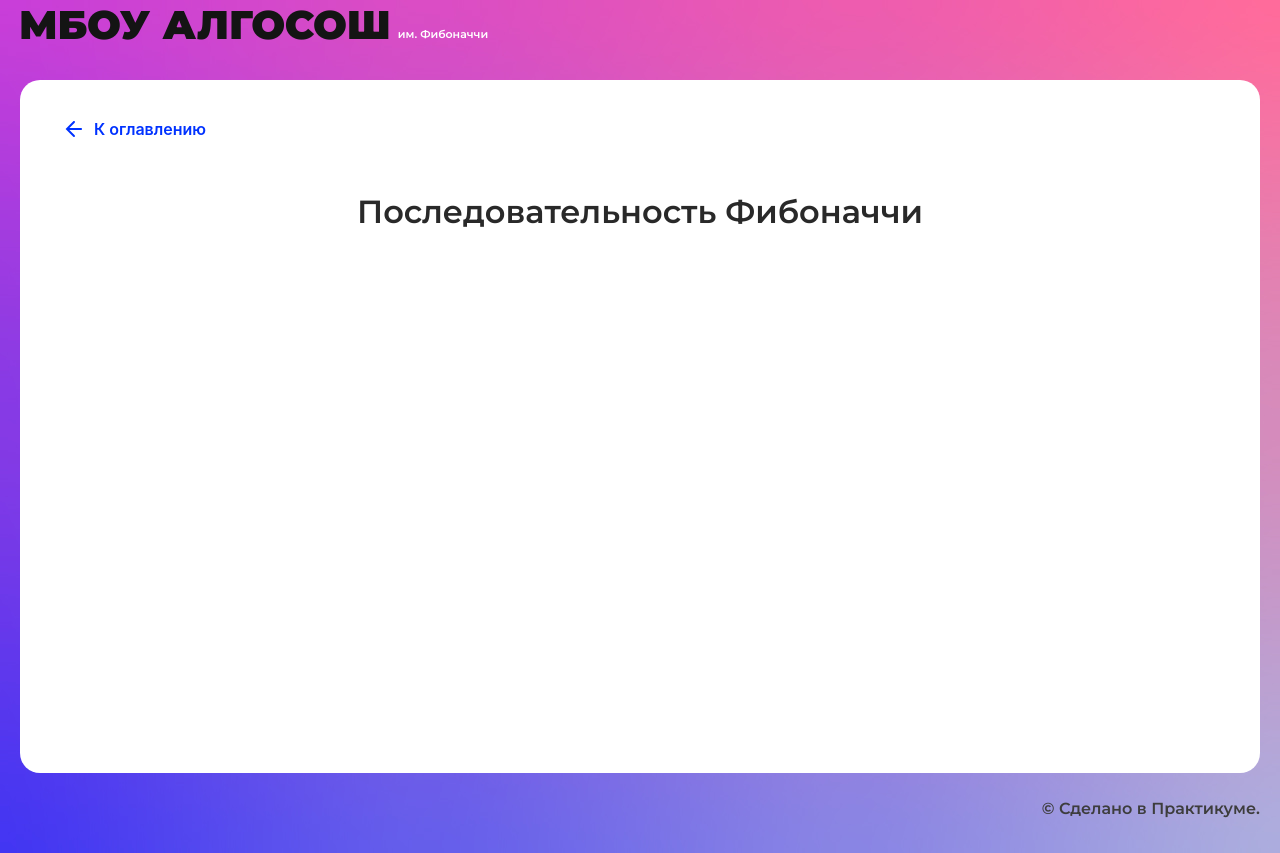
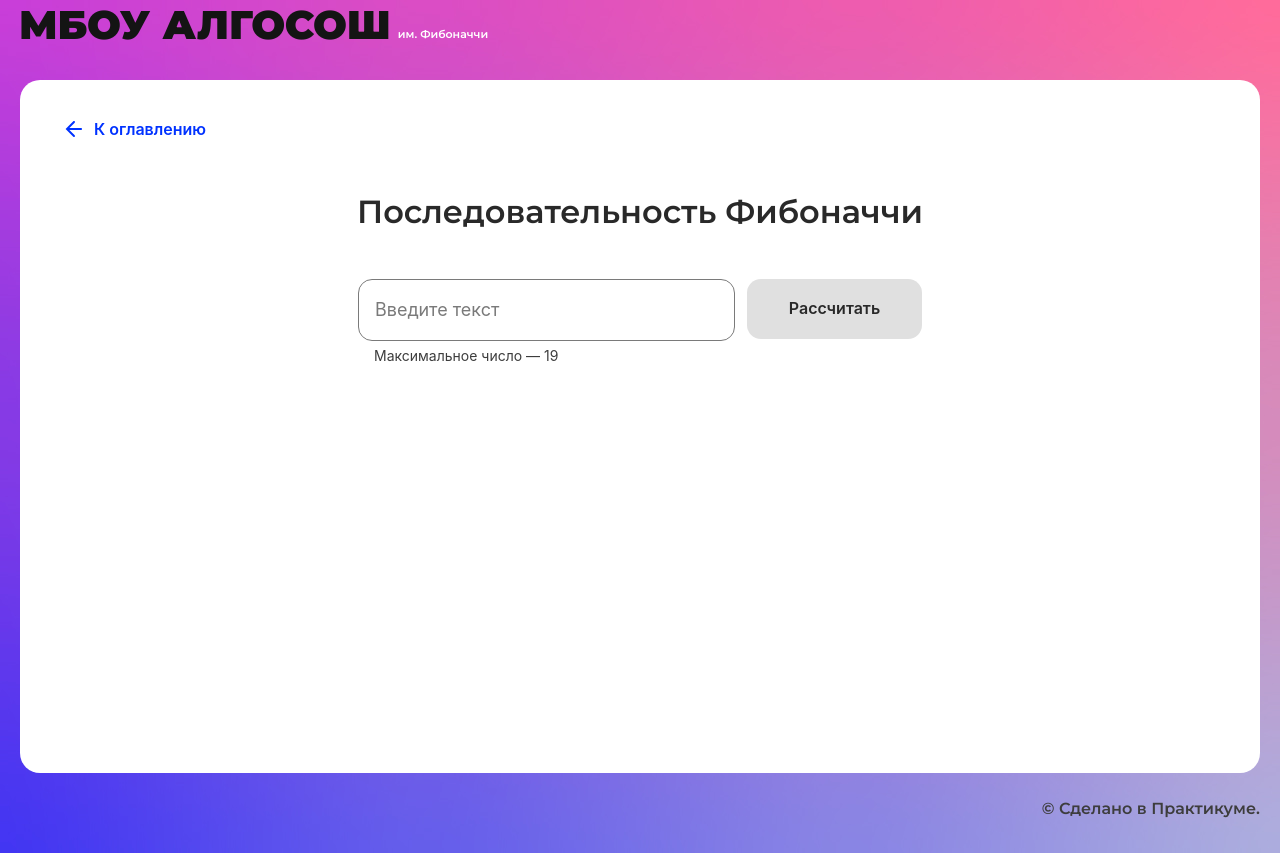
Before and after one commit to Danbka-Taranbka/algososh, a React (Create React App) app: page /fibonacci in a window 1280 px wide. Built offline with nearby package versions, Linux system fonts and the light colour scheme.

Commit message:
fibonacci-page done

```diff
--- /dev/null
+++ b/src/components/fibonacci-page/fibonacci-page.module.css
@@ -0,0 +1,23 @@
+.container {
+  display: flex;
+  flex-direction: column;
+  align-items: center;
+}
+
+.display {
+  margin-top: 48px;
+}
+
+.list {
+  list-style-type: none;
+  display: flex;
+  flex-direction: row;
+  align-items: center;
+  width: 944px;
+  flex-wrap: wrap;
+  justify-content: center;
+  column-gap: 16px;
+  row-gap: 40px;
+  margin: 0;
+  padding: 0;
+}
--- a/src/components/fibonacci-page/fibonacci-page.tsx
+++ b/src/components/fibonacci-page/fibonacci-page.tsx
@@ -1,10 +1,76 @@
 import React from "react";
+import { useState, useCallback } from "react";
+import styles from "./fibonacci-page.module.css";
 import { SolutionLayout } from "../ui/solution-layout/solution-layout";
+import { Circle } from "../ui/circle/circle";
+import { TaskInput } from "../task-input/task-input";
+import { getFib } from "../../utils/utils";
+import { ButtonsTypes } from "../../types/buttons";
+import { useForm } from "../../hooks/useForm";
+import { SHORT_DELAY_IN_MS } from "../../constants/delays";
 
 export const FibonacciPage: React.FC = () => {
+  const [loading, setLoading] = useState(false);
+  const [fib, setFib] = useState<number[]>([]);
+  const { values, handleChange } = useForm<{ input: string }>({
+    input: "",
+  });
+
+  const onDisplay = useCallback(() => {
+    const fibResult = getFib(+values.input);
+    setLoading(true);
+
+    let i = 0;
+    const timerId = setInterval(() => {
+      if (i < fibResult.length) {
+        setFib(fibResult[i]);
+        i++;
+      } else {
+        clearInterval(timerId);
+        setLoading(false);
+      }
+    }, SHORT_DELAY_IN_MS);
+  }, [values]);
+
+  const buttons = [
+    {
+      text: ButtonsTypes.Count,
+      onClick: onDisplay,
+      loader: loading,
+      disabled:
+        values.input === "" ||
+        Number(values) >= 20 ||
+        Number(values) < 1 ||
+        Number(values.input) > 19 ||
+        Number(values.input) < 0,
+    },
+  ];
+
   return (
     <SolutionLayout title="Последовательность Фибоначчи">
-
+      <div className={styles.container}>
+        <TaskInput
+          onInput={handleChange}
+          isLimitText
+          type="number"
+          max={19}
+          name="input"
+          value={values.input}
+          buttons={buttons}
+        />
+        <div className={styles.display}>
+          <ul className={styles.list}>
+            {fib &&
+              fib.map((number, i) => {
+                return (
+                  <li key={i} className={styles.list__item}>
+                    <Circle letter={number.toString()} tail={`${i}`} />
+                  </li>
+                );
+              })}
+          </ul>
+        </div>
+      </div>
     </SolutionLayout>
   );
 };
--- a/src/components/string/string.tsx
+++ b/src/components/string/string.tsx
@@ -17,7 +17,7 @@ export const StringComponent: React.FC = () => {
   >([]);
   const [loading, setLoading] = useState<boolean>(false);
 
-  const sort = async () => {
+  const onSort = async () => {
     setLoading(true);
     for (
       let start = 0, end = reversedInput.length - 1;
@@ -70,7 +70,7 @@ export const StringComponent: React.FC = () => {
   const buttons = [
     {
       text: ButtonsTypes.Reverse,
-      onClick: sort,
+      onClick: onSort,
       loader: loading,
       disabled: input === "",
     },
--- /dev/null
+++ b/src/hooks/useForm.ts
@@ -0,0 +1,12 @@
+import { useState } from "react";
+import { ChangeEvent } from "react";
+
+export function useForm<T>(inputValues: T) {
+  const [values, setValues] = useState<T>(inputValues);
+
+  const handleChange = (event: ChangeEvent<HTMLInputElement>) => {
+    const { value, name } = event.target;
+    setValues({ ...values, [name]: value });
+  };
+  return { values, handleChange, setValues };
+}
--- a/src/utils/utils.ts
+++ b/src/utils/utils.ts
@@ -22,3 +22,15 @@ export const waitUpdate = (delay: number): Promise<void> => {
     setTimeout(() => resolve(), delay);
   });
 };
+
+export const getFib = (num: number) => {
+  const fibArr = [1, 1];
+  const fibResult = [[1], [1, 1]];
+
+  for (let i = 1; i < num; i++) {
+    fibArr.push(fibArr[i - 1] + fibArr[i]);
+    fibResult.push([...fibArr]);
+  }
+
+  return fibResult;
+};
```
